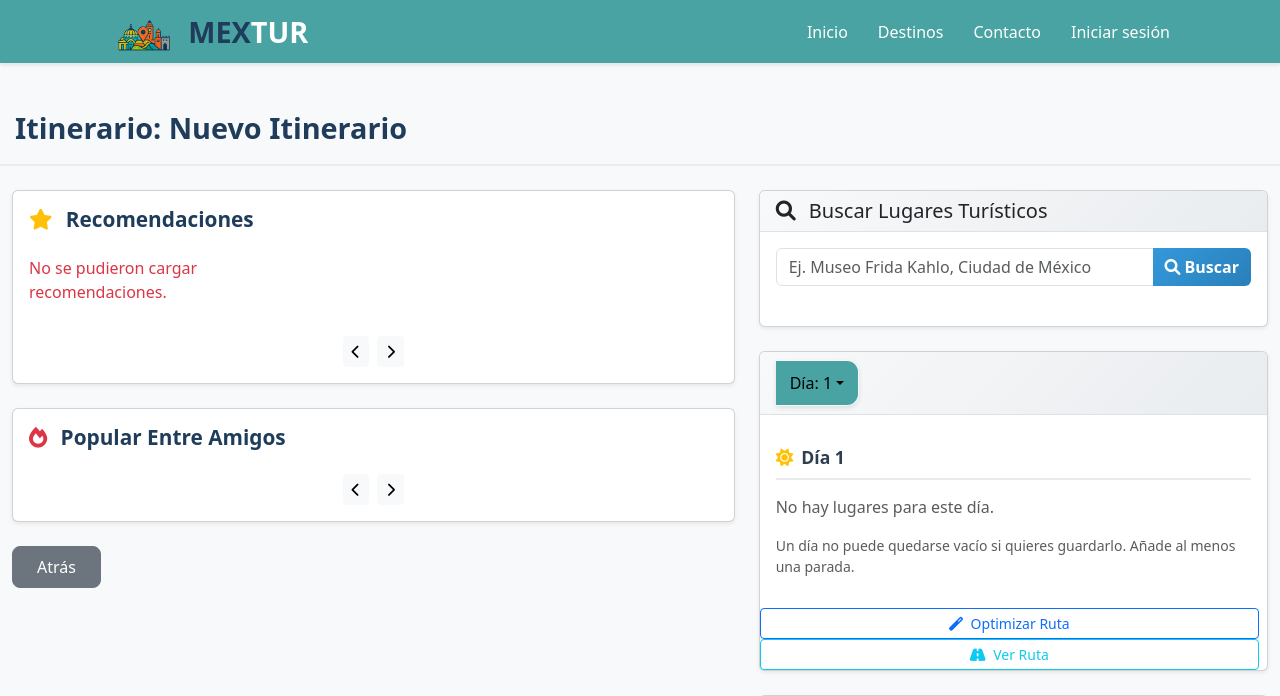
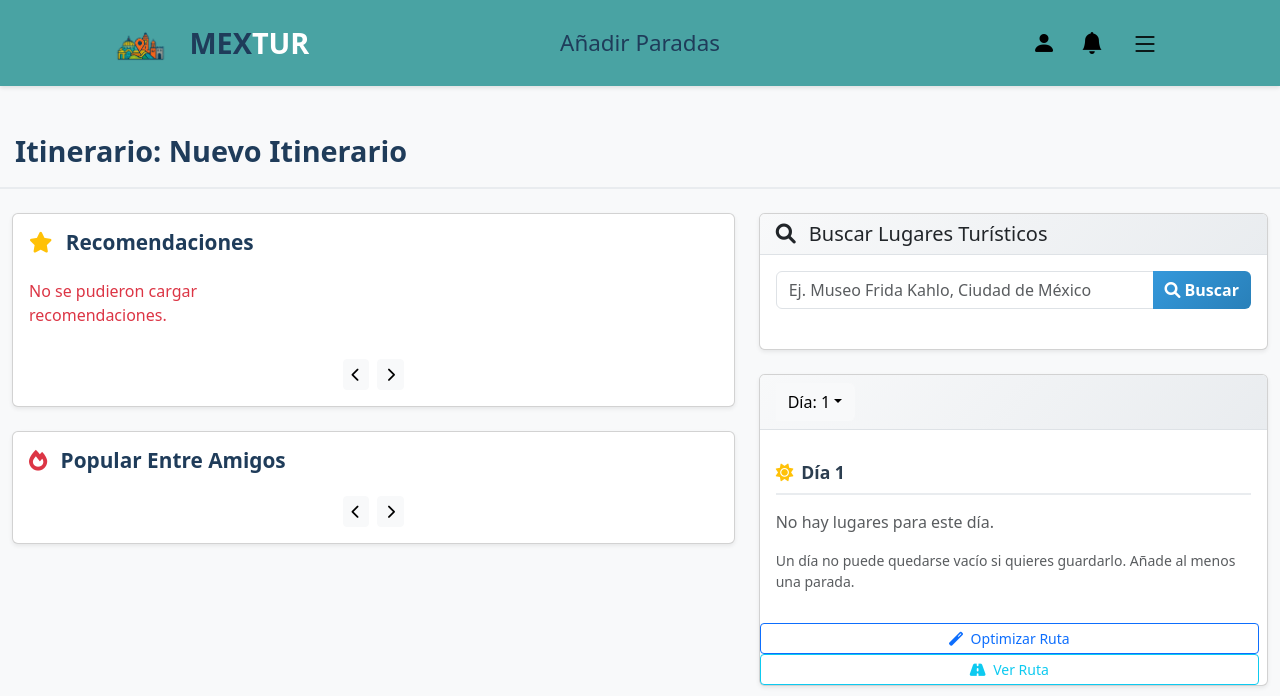
Before and after one commit to LuisHMZ/Generador-de-Itinerarios, a Django app: template templates/itineraries/add_stops.html in a window 1280 px wide. Shown: the top 696 px of the page. Run offline with Django 5.2, Linux system fonts and the light colour scheme; the template is opened without the code that fills it, so the values that code supplies are empty; some libraries are stand-ins or nearby versions.

Commit message:
Corrección de estilos. Agregado: modal de notificaciones

```diff
--- a/templates/itineraries/add_stops.html
+++ b/templates/itineraries/add_stops.html
@@ -5,43 +5,24 @@
     <meta charset="UTF-8">
     <meta name="viewport" content="width=device-width, initial-scale=1.0">
     <title>Añadir Paradas - MexTur</title>
-    <link href="https://cdn.jsdelivr.net/npm/bootstrap@5.3.3/dist/css/bootstrap.min.css" rel="stylesheet" integrity="sha384-QWTKZyjpPEjISv5WaRU9OFeRpok6YctnYmDr5pNlyT2bRjXh0JMhjY6hW+ALEwIH" crossorigin="anonymous">
     <link rel="preconnect" href="https://fonts.googleapis.com">
     <link rel="preconnect" href="https://fonts.gstatic.com" crossorigin>
-    <link href="https://fonts.googleapis.com/css2?family=Poppins:wght@400;500;600;700&display=swap" rel="stylesheet">
-    <link rel="stylesheet" href="{% static 'css/itineraries/header-footer.css' %}">
+
+    <link href="https://cdn.jsdelivr.net/npm/bootstrap@5.3.3/dist/css/bootstrap.min.css" rel="stylesheet" integrity="sha384-QWTKZyjpPEjISv5WaRU9OFeRpok6YctnYmDr5pNlyT2bRjXh0JMhjY6hW+ALEwIH" crossorigin="anonymous">
+    <link rel="stylesheet" href="https://cdn.jsdelivr.net/npm/bootstrap-icons@1.11.3/font/bootstrap-icons.css">
+    <link rel="stylesheet" href="https://cdnjs.cloudflare.com/ajax/libs/font-awesome/6.0.0/css/all.min.css">
+
+
     <link rel="stylesheet" href="{% static 'css/itineraries/añadir-paradas.css' %}">
     <link rel="stylesheet" href="{% static 'css/itineraries/modal-styles.css' %}">
-    <link rel="stylesheet" href="https://cdnjs.cloudflare.com/ajax/libs/font-awesome/6.0.0/css/all.min.css">
+    <link rel="stylesheet" href="{% static 'css/header-footer.css' %}">
 </head>
 <body {% if itinerary %} data-itinerary-id="{{ itinerary.id }}"
                         data-total-dias="{{ total_dias }}"
                         data-itinerary-category="{{ itinerary_category }}"
         {% endif %}>
 
-    <header class="header-global">
-        <div class="header-contenido">
-            <a href="index.html" class="logo-link">
-                <img src="{% static 'img/logo.png' %}" alt="Logo MexTur" class="logo-img">
-                <div class="logo-texto">
-                    <span class="logo-mex">MEX</span><span class="logo-tur">TUR</span>
-                </div>
-            </a>
-            <nav class="navegacion-principal">
-                <a href="{% url 'home' %}">Inicio</a>
-                <a href="#">Destinos</a>
-                <a href="#">Contacto</a>
-                <a href="{% url 'simple_login' %}">Iniciar sesión</a>
-            </nav>
-            <button class="boton-menu-hamburguesa" aria-label="Abrir menú">
-                <div class="icono-hamburguesa">
-                    <span></span>
-                    <span></span>
-                    <span></span>
-                </div>
-            </button>
-        </div>
-    </header>
+    {% include 'snippets/header.html' %}
 
     <main class="container-fluid my-5">
         <div class="row">
@@ -121,9 +102,6 @@
                     </div>
                 </section>
 
-                <div class="d-flex justify-content-start mt-4">
-                    <button class="btn btn-secondary boton-atras">Atrás</button>
-                </div>
             </div>
 
             <!-- Columna de búsqueda y filtros -->
@@ -207,7 +185,8 @@
         </div>
 
         <div class="row mt-4">
-            <div class="col-12 d-flex justify-content-end">
+            <div class="col-12 d-flex justify-content-between">
+                <button class="btn btn-secondary boton-atras">Atrás</button>
                 <button id="btn-siguiente" class="btn btn-primary boton-siguiente-paso">Siguiente</button>
             </div>
         </div>
@@ -270,32 +249,30 @@
         </div>
     </div>
 
-    <footer class="footer-global">
-        <div class="footer-contenido">
-             <div class="footer-seccion footer-logo-tagline">
-                <h3 class="footer-logo"><span class="footer-logo-mex">MEX</span><span class="footer-logo-tur">TUR</span></h3>
-                <p>Explora los destinos más increíbles de México con nosotros</p>
-            </div>
-            <div class="footer-seccion footer-enlaces">
-                <h3>Enlaces</h3>
-                <nav>
-                    <a href="{% url 'home' %}">Inicio</a>
-                    <a href="#">Destinos</a>
-                    <a href="#">Paquetes</a>
-                </nav>
-            </div>
-            <div class="footer-seccion footer-contacto">
-                <h3>Contacto</h3>
-                <p>+525572345678</p>
-                <p>info@mextur.com</p>
-                <p>ciudad de méxico</p>
+    <!--Modal de notificaciones-->
+    <div class="modal fade" id="notificationsModal" tabindex="-1" aria-hidden="true">
+        <div class="modal-dialog modal-dialog-scrollable">
+            <div class="modal-content">
+                <div class="modal-header">
+                    <h5 class="modal-title">Notificaciones</h5><button type="button" class="btn-close"
+                        data-bs-dismiss="modal"></button>
+                </div>
+                <div class="modal-body p-0">
+                    <div id="notifications-list">
+                        <p class="text-center text-muted p-3">Cargando...</p>
+                    </div>
+                </div>
+                <div class="modal-footer"><button type="button" class="btn btn-secondary"
+                        data-bs-dismiss="modal">Cerrar</button></div>
             </div>
         </div>
-        <div class="copyright">© 2025 MexTur. Todos los derechos reservados</div>
-    </footer>
+    </div>
+
+    {% include 'snippets/footer.html' %}
 
     <script src="https://cdn.jsdelivr.net/npm/sweetalert2@11"></script>
     <script src="https://cdn.jsdelivr.net/npm/bootstrap@5.3.3/dist/js/bootstrap.bundle.min.js" integrity="sha384-YvpcrYf0tY3lHB60NNkmXc5s9fDVZLESaAA55NDzOxhy9GkcIdslK1eN7N6jIeHz" crossorigin="anonymous"></script>
+    <script src="{% static 'js/headerFooter.js' %}" defer></script>
     <!-- Aseguramos que add_stops.js se ejecute antes de cargar la API de Google Maps
         para que window.initMap esté definida cuando la API invoque el callback. -->
     <script src="{% static 'js/itineraries/add_stops.js' %}"></script>
```
